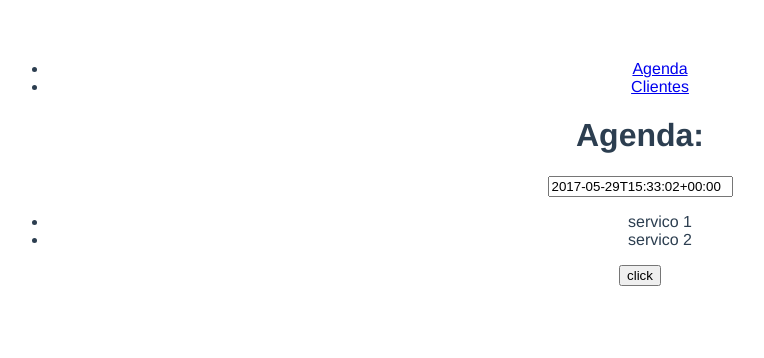
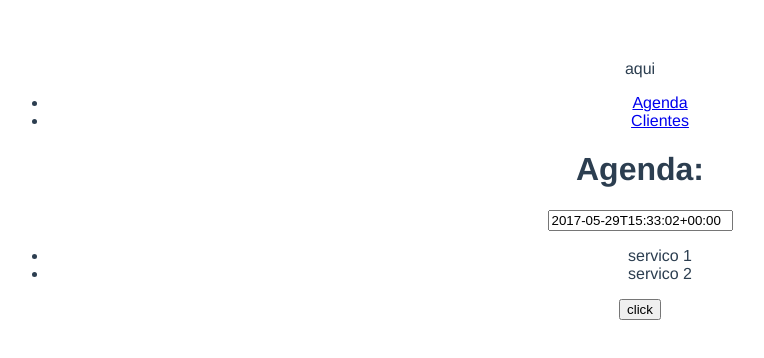
Before and after one commit to kleber7777/webpack, a Vue app in the folder onboarding/: page /#/calendar in a window 1280 px wide. Shown: the top 358 px of the page, without its empty margins (0-764 px from the left). Built offline with nearby package versions, Linux system fonts and the light colour scheme.

Commit message:
Previa da Modal

```diff
--- a/onboarding/src/App.vue
+++ b/onboarding/src/App.vue
@@ -1,5 +1,6 @@
 <template>
   <div id="app">
+    <modal-new></modal-new>
     <ul>
       <li>
         <a href="#/calendar">Agenda</a>
@@ -13,8 +14,13 @@
 </template>
 
 <script>
+import ModalNew from '@/components/ModalNew';
+
 export default {
   name: 'app',
+  components: {
+    ModalNew,
+  },
 };
 </script>
 
--- /dev/null
+++ b/onboarding/src/components/ModalNew.vue
@@ -0,0 +1,16 @@
+<template lang="pug">
+  p aqui
+</template>
+
+<script>
+  export default {
+    name: 'modalNew',
+    data() {
+      return {};
+    },
+  };
+</script>
+
+<!-- Add "scoped" attribute to limit CSS to this component only -->
+<style lang="scss" scoped>
+</style>
```
